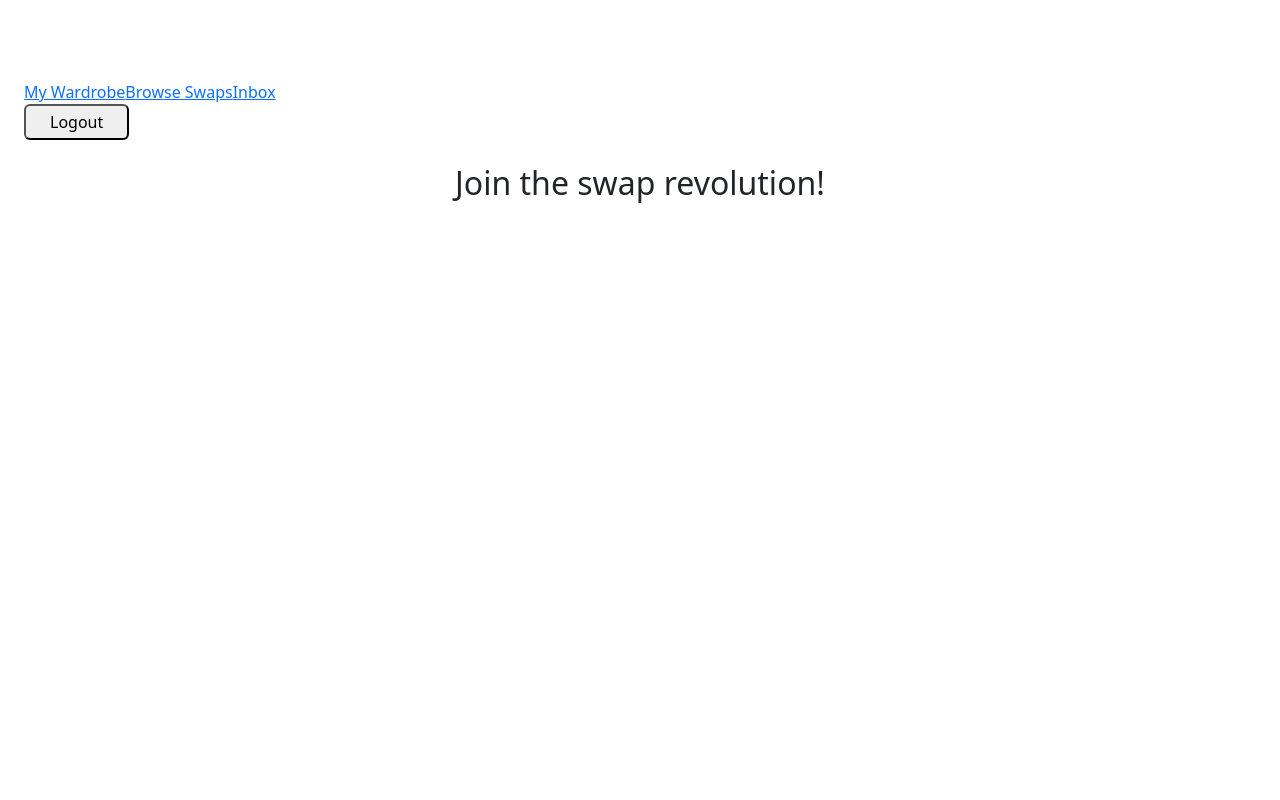
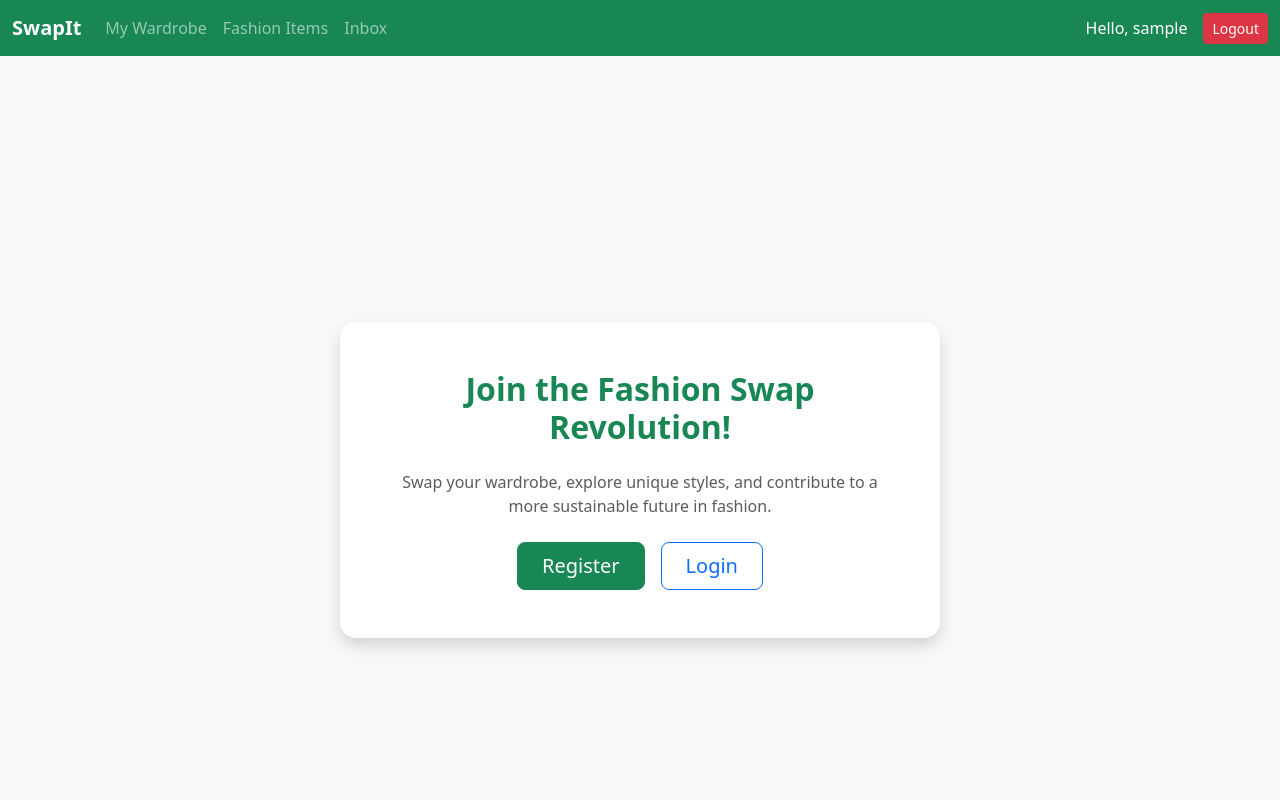
Before and after one commit to hafilpk/swap-fashion, a React (Vite) app in the folder frontend/: page / in a window 1280 px wide. Shown: the top 800 px of the page. Built offline with nearby package versions, Linux system fonts and the light colour scheme; sample sign-in values are in the browser's storage.

Commit message:
add bootstrap styling for App.jsx and Home component

```diff
--- a/frontend/index.html
+++ b/frontend/index.html
@@ -3,7 +3,7 @@
   <head>
     <meta charset="UTF-8" />
     <meta name="viewport" content="width=device-width, initial-scale=1.0" />
-    <title>Swap Fashion</title>
+    <title>SwapIt</title>
   </head>
   <body>
     <div id="root"></div>
--- a/frontend/src/App.jsx
+++ b/frontend/src/App.jsx
@@ -1,4 +1,4 @@
-import { BrowserRouter as Router, Routes, Route, Navigate, Link } from 'react-router-dom';  // Added Link
+import { BrowserRouter as Router, Routes, Route, Navigate, Link } from 'react-router-dom';
 import { useState, useEffect } from 'react';
 import axios from 'axios';
 import Home from './components/Home';
@@ -19,7 +19,7 @@ axios.interceptors.request.use((config) => {
 });
 
 function App() {
-  const [user, setUser ] = useState(null);
+  const [user, setUser] = useState(null);
   const [token, setToken] = useState(localStorage.getItem('token'));
 
   useEffect(() => {
@@ -27,7 +27,7 @@ function App() {
     const initialUsername = localStorage.getItem('username');
     if (initialToken && initialUsername) {
       setToken(initialToken);
-      setUser ({ username: initialUsername });
+      setUser({ username: initialUsername });
     }
   }, []);
 
@@ -35,7 +35,7 @@ function App() {
     if (token && !user) {
       const username = localStorage.getItem('username');
       if (username) {
-        setUser ({ username: username });
+        setUser({ username: username });
       }
     }
   }, [token, user]);
@@ -44,33 +44,73 @@ function App() {
     localStorage.removeItem('token');
     localStorage.removeItem('username');
     setToken(null);
-    setUser (null);
+    setUser(null);
   };
 
   return (
     <Router>
-      <div className="min-h-screen bg-green-50">
-        <header className="bg-green-600 text-white p-4 flex justify-between items-center">
-          <h1 className="text-2xl">Sustainable Fashion Swap</h1>
+      <div className="bg-light min-vh-100 d-flex flex-column">
+        <nav className="navbar navbar-expand-lg navbar-dark bg-success">
+          <div className="container-fluid">
+            <Link className="navbar-brand fw-bold" to="/">SwapIt</Link>
+
+            <button
+              className="navbar-toggler"
+              type="button"
+              data-bs-toggle="collapse"
+              data-bs-target="#navbarNav"
+              aria-controls="navbarNav"
+              aria-expanded="false"
+              aria-label="Toggle navigation"
+            >
+              <span className="navbar-toggler-icon"></span>
+            </button>
+
             {user && (
-            <div className="flex items-center space-x-4">
-              <nav className="space-x-4">
-                <Link to="/wardrobe" className="hover:underline">My Wardrobe</Link>
-                <Link to="/listings" className="hover:underline">Browse Swaps</Link>
-                <Link to="/inbox" className="hover:underline">Inbox</Link>
-              </nav>
-              <button onClick={handleLogout} className="bg-red-500 px-4 py-1 rounded">Logout</button>
+              <div className="collapse navbar-collapse" id="navbarNav">
+                <ul className="navbar-nav me-auto mb-2 mb-lg-0">
+                  <li className="nav-item">
+                    <Link className="nav-link" to="/wardrobe">My Wardrobe</Link>
+                  </li>
+                  <li className="nav-item">
+                    <Link className="nav-link" to="/listings">Fashion Items</Link>
+                  </li>
+                  <li className="nav-item">
+                    <Link className="nav-link" to="/inbox">Inbox</Link>
+                  </li>
+                </ul>
+                <div className="d-flex align-items-center">
+                  <span className="me-3 text-white">Hello, {user.username}</span>
+                  <button onClick={handleLogout} className="btn btn-danger btn-sm">Logout</button>
+                </div>
               </div>
             )}
-        </header>
+          </div>
+        </nav>
+
+        <main className="container my-4 flex-grow-1">
           <Routes>
             <Route path="/" element={<Home />} />
-          <Route path="/register" element={<Register setUser ={setUser } setToken={setToken} apiBase={API_BASE}/>} />
-          <Route path="/login" element={<Login setUser ={setUser } setToken={setToken} apiBase={API_BASE}/>} />
-          <Route path="/wardrobe" element={user ? (<Wardrobe user={user} apiBase={API_BASE}/>) : (<Navigate to="/login" />)} />
-          <Route path="/listings" element={user ? (<Listings user={user} apiBase={API_BASE}/>) : (<Navigate to="/login" />)} />
-          <Route path="/inbox" element={user ? (<Inbox user={user} apiBase={API_BASE}/>) : (<Navigate to="/login" />)} />
+            <Route path="/register" element={<Register setUser={setUser} setToken={setToken} apiBase={API_BASE} />} />
+            <Route path="/login" element={<Login setUser={setUser} setToken={setToken} apiBase={API_BASE} />} />
+            <Route
+              path="/wardrobe"
+              element={user ? (<Wardrobe user={user} apiBase={API_BASE} />) : (<Navigate to="/login" />)}
+            />
+            <Route
+              path="/listings"
+              element={user ? (<Listings user={user} apiBase={API_BASE} />) : (<Navigate to="/login" />)}
+            />
+            <Route
+              path="/inbox"
+              element={user ? (<Inbox user={user} apiBase={API_BASE} />) : (<Navigate to="/login" />)}
+            />
           </Routes>
+        </main>
+
+        <footer className="bg-success text-white text-center py-3 mt-auto">
+          <p className="mb-0">SwapIt &copy; {new Date().getFullYear()}. All rights reserved.</p>
+        </footer>
       </div>
     </Router>
   );
--- a/frontend/src/components/Home.jsx
+++ b/frontend/src/components/Home.jsx
@@ -1,22 +1,26 @@
+import { Link } from "react-router-dom";
+
 function Home() {
   return (
-    <div className="p-8 text-center">
-      <h2 className="text-xl mb-4">Join the swap revolution!</h2>
-      <div>
-        <a
-          href="/register"
-          className="bg-green-500 text-white px-4 py-2 rounded mr-2"
-        >
-          Register
-        </a>
-        <a
-          href="/login"
-          className="bg-blue-500 text-white px-4 py-2 rounded"
-        >
-          Login
-        </a>
+    <div className="d-flex justify-content-center align-items-center min-vh-100 bg-light">
+      <div className="text-center p-5 bg-white shadow rounded-4" style={{ maxWidth: "600px" }}>
+        <h2 className="fw-bold mb-4 text-success">
+          Join the Fashion Swap Revolution!
+        </h2>
+        <p className="text-muted mb-4">
+          Swap your wardrobe, explore unique styles, and contribute to a more sustainable future in fashion.
+        </p>
+        <div className="d-flex justify-content-center gap-3">
+          <Link to="/register" className="btn btn-success btn-lg px-4">
+            Register
+          </Link>
+          <Link to="/login" className="btn btn-outline-primary btn-lg px-4">
+            Login
+          </Link>
+        </div>
       </div>
     </div>
   );
 }
+
 export default Home;
--- a/frontend/src/components/Wardrobe.jsx
+++ b/frontend/src/components/Wardrobe.jsx
@@ -42,7 +42,6 @@ function Wardrobe({ user, apiBase }) {
     submitData.append('title', formData.title);
     submitData.append('description', formData.description);
     submitData.append('condition', formData.condition);
-    submitData.append('category', formData.category);
     if (formData.location) submitData.append('location', formData.location);
     if (formData.image) submitData.append('image', formData.image);
 
@@ -58,14 +57,13 @@ function Wardrobe({ user, apiBase }) {
         title: '',
         description: '',
         condition: 'good',
-        category: 'mixed',
         location: '',
         image: null,
       });
 
     } catch (err) {
       console.error('Error creating listing:', err);
-      setError('Failed to create listing: ' + (err.response?.data?.detail || err.response?.data || err.message));  // IMPROVED: DRF-specific
+      setError('Failed to create listing: ' + (err.response?.data?.detail || err.response?.data || err.message));
     } finally {
       setSubmitting(false);
     }
@@ -118,20 +116,6 @@ function Wardrobe({ user, apiBase }) {
           {['new', 'like_new', 'good', 'fair'].map((c) => (
             <option key={c} value={c}>
               {c.replace('_', ' ').toUpperCase()}
-            </option>
-          ))}
-        </select>
-
-        <select
-          value={formData.category}
-          onChange={(e) =>
-            setFormData({ ...formData, category: e.target.value })
-          }
-          className="w-full p-2 mb-2 border rounded"
-        >
-          {['cotton', 'synthetic', 'mixed'].map((c) => (
-            <option key={c} value={c}>
-              {c.charAt(0).toUpperCase() + c.slice(1)}
             </option>
           ))}
         </select>
```
Lines whose indentation alone changed are shown as unchanged.
